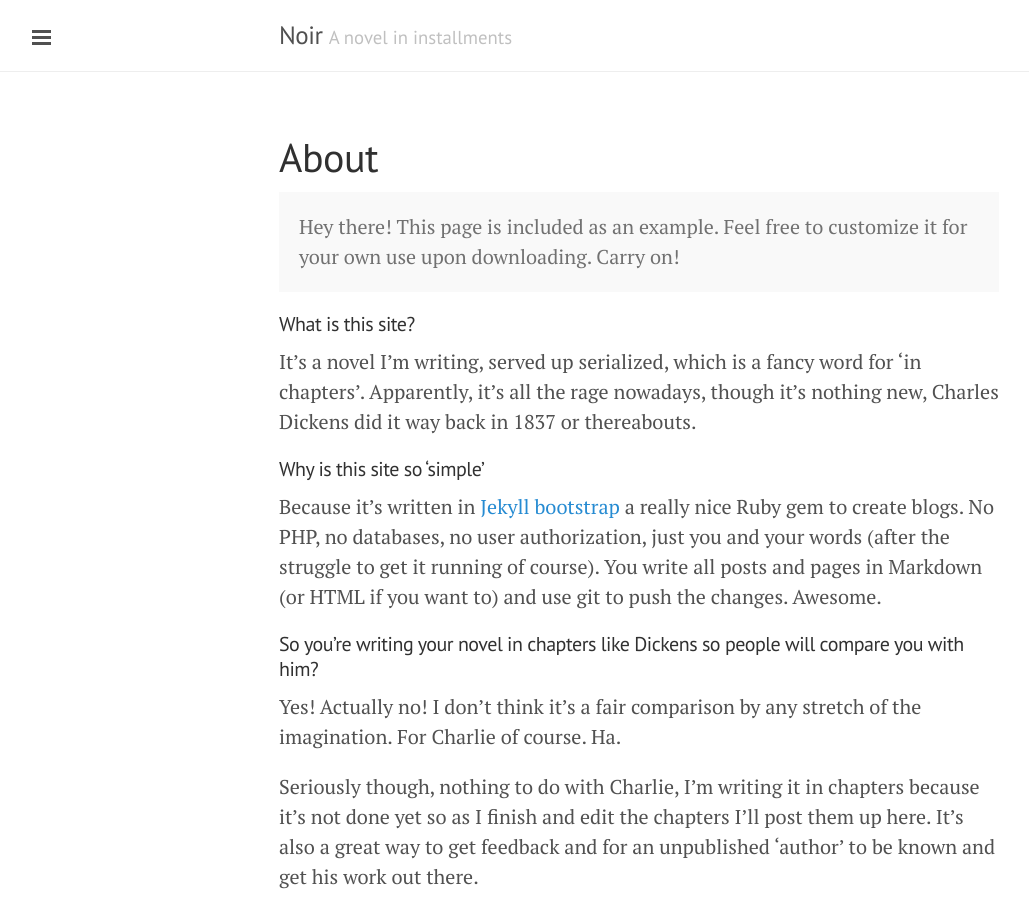
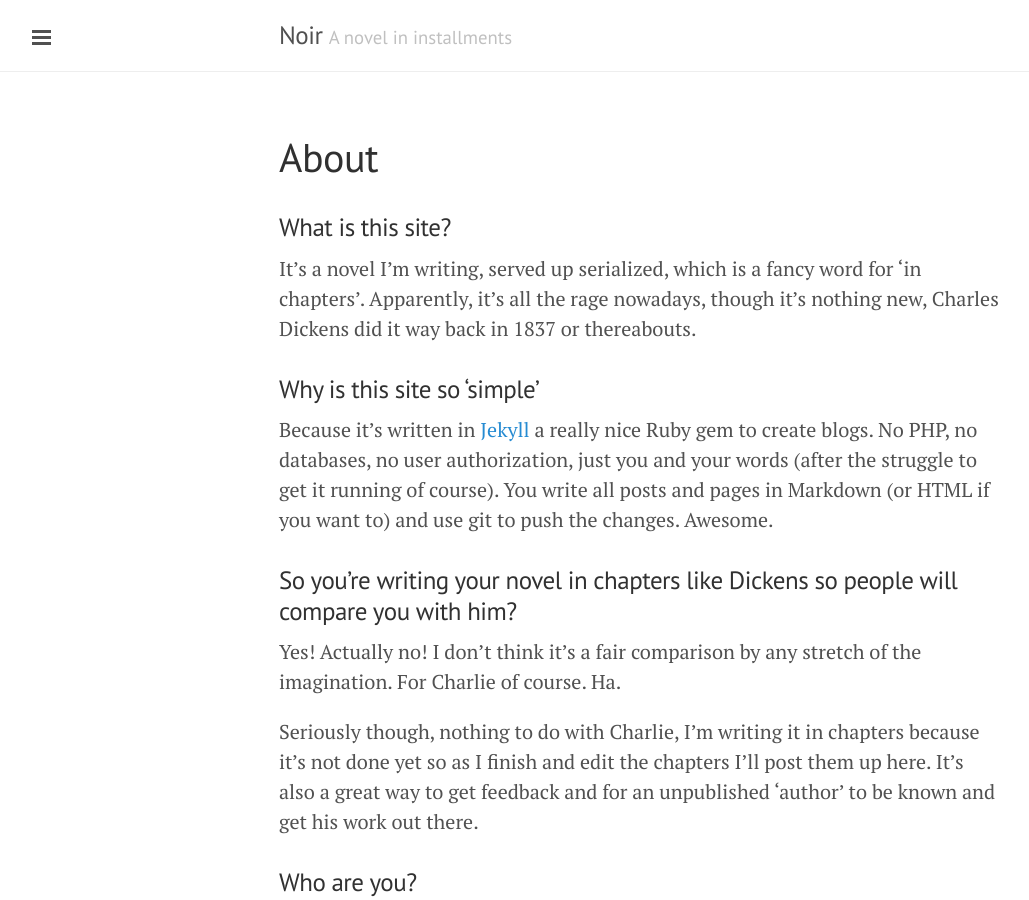
Before and after one commit to kakubei/kakubei.github.io, a Jekyll site: the page built from about.md, in a window 1280 px wide and 900 px high. Shown: the whole window, without its empty margins (1-1030 px from the left). Built offline with Jekyll 4.4.1, drawn with Linux system fonts in a browser that asks for light colours; Markdown is read by kramdown in place of the engine named in the settings.

Commit message:
Added about and fixed some stuff

```diff
--- a/_config.yml
+++ b/_config.yml
@@ -18,7 +18,7 @@ author:
 paginate:         1
 
 # Custom vars
-version:          1.0.0
-
-github:
-  repo:           https://github.com/poole/poole
+version:          0.1
+#
+#github:
+#  repo:           https://github.com/poole/poole
--- a/_includes/sidebar.html
+++ b/_includes/sidebar.html
@@ -25,8 +25,6 @@
       {% endif %}
     {% endfor %}
 
-    <a class="sidebar-nav-item" href="{{ site.github.repo }}/archive/v{{ site.version }}.zip">Download</a>
-    <a class="sidebar-nav-item" href="{{ site.github.repo }}">GitHub project</a>
     <span class="sidebar-nav-item">Currently v{{ site.version }}</span>
   </nav>
 
--- a/about.md
+++ b/about.md
@@ -3,54 +3,49 @@ layout: page
 title: About
 ---
 
-<p class="message">
-  Hey there! This page is included as an example. Feel free to customize it for your own use upon downloading. Carry on!
-</p>
-
-
-#### What is this site?
+### What is this site?
 
 It's a novel I'm writing, served up serialized, which is a fancy word for 'in chapters'. Apparently, it's all the rage nowadays, though it's nothing new, Charles Dickens did it way back in 1837 or thereabouts.
 
-#### Why is this site so 'simple'
+### Why is this site so 'simple'
 
-Because it's written in [Jekyll bootstrap](http://jekyllbootstrap.com) a really nice Ruby gem to create blogs. No PHP, no databases, no user authorization, just you and your words (after the struggle to get it running of course). You write all posts and pages in Markdown (or HTML if you want to) and use git to push the changes. Awesome.
+Because it's written in [Jekyll](http://jekyllrb.com) a really nice Ruby gem to create blogs. No PHP, no databases, no user authorization, just you and your words (after the struggle to get it running of course). You write all posts and pages in Markdown (or HTML if you want to) and use git to push the changes. Awesome.
 
 
-#### So you're writing your novel in chapters like Dickens so people will compare you with him?
+### So you're writing your novel in chapters like Dickens so people will compare you with him?
 
 Yes! Actually no! I don't think it's a fair comparison by any stretch of the imagination. For Charlie of course. Ha.
 
 Seriously though, nothing to do with Charlie, I'm writing it in chapters because it's not done yet so as I finish and edit the chapters I'll post them up here. It's also a great way to get feedback and for an unpublished 'author' to be known and get his work out there.
 
-#### Who are you?
+### Who are you?
 
 Just some random dude.
 
-#### Do I know you?
+### Do I know you?
 
 No.
 
-#### Have you published anything before?
+### Have you published anything before?
 
 No. That's what unpublished author means.
 
-#### So why should I read your crap?
+### So why should I read your crap?
 
 Cause it's awesome? I don't know, fine, don't read it, bugger off. Or give it a try before you bugger off, you might like it. I'm writing the kind of novel I like to read, hopefully some other people like it too.
 
-#### But who are you really?
+### But who are you really?
 
 Alright, a little bio: I've done all sorts of things professionally. Worked as a tourist guide in the caribbean; then an English teacher; then a night watchman in a recording studio; in a Marketing company; two different Marketing companies; as a prepress guy doing Photoshop, etc; then back to another recording studio, this time as an engineer, a small step up from night watchman really; then moved the US and worked at a print shop, more Photoshop and prepress stuff; then as a phone tech support guy, horrible job but I learned a lot; then off to California to work in IT for Hitachi; after a while of that I moved to Europe without employment, started working in computer animation studio, we made 3 full-length films where I did mainly Modeling and Editing and I taught Autodesk Maya (the software we used to make the films) to students during 5 years; that ended and I went back to programming which is what I do now. I program for a living, I, unfortunately, don't write for a living.
 
-#### So you're not a professional author?
+### So you're not a professional author?
 
 Nope.
 
-#### And you still expect me to read your crap?
+### And you still expect me to read your crap?
 
 Sure. Give it a chance. If you don't like it, you can close the page free of charge, guaranteed or your money back!
 
-#### What's the novel about?
+### What's the novel about?
 
 About a guy who happens to be a cop. Read it and find out.
```
Also changed, not shown: _posts/2013-12-31-whats-jekyll.md (deleted, +0 -12 lines), _posts/2014-01-01-example-content.md (deleted, +0 -122 lines), _posts/2014-01-02-introducing-lanyon.md (deleted, +0 -38 lines), archive.md (added, +8 -0 lines).
